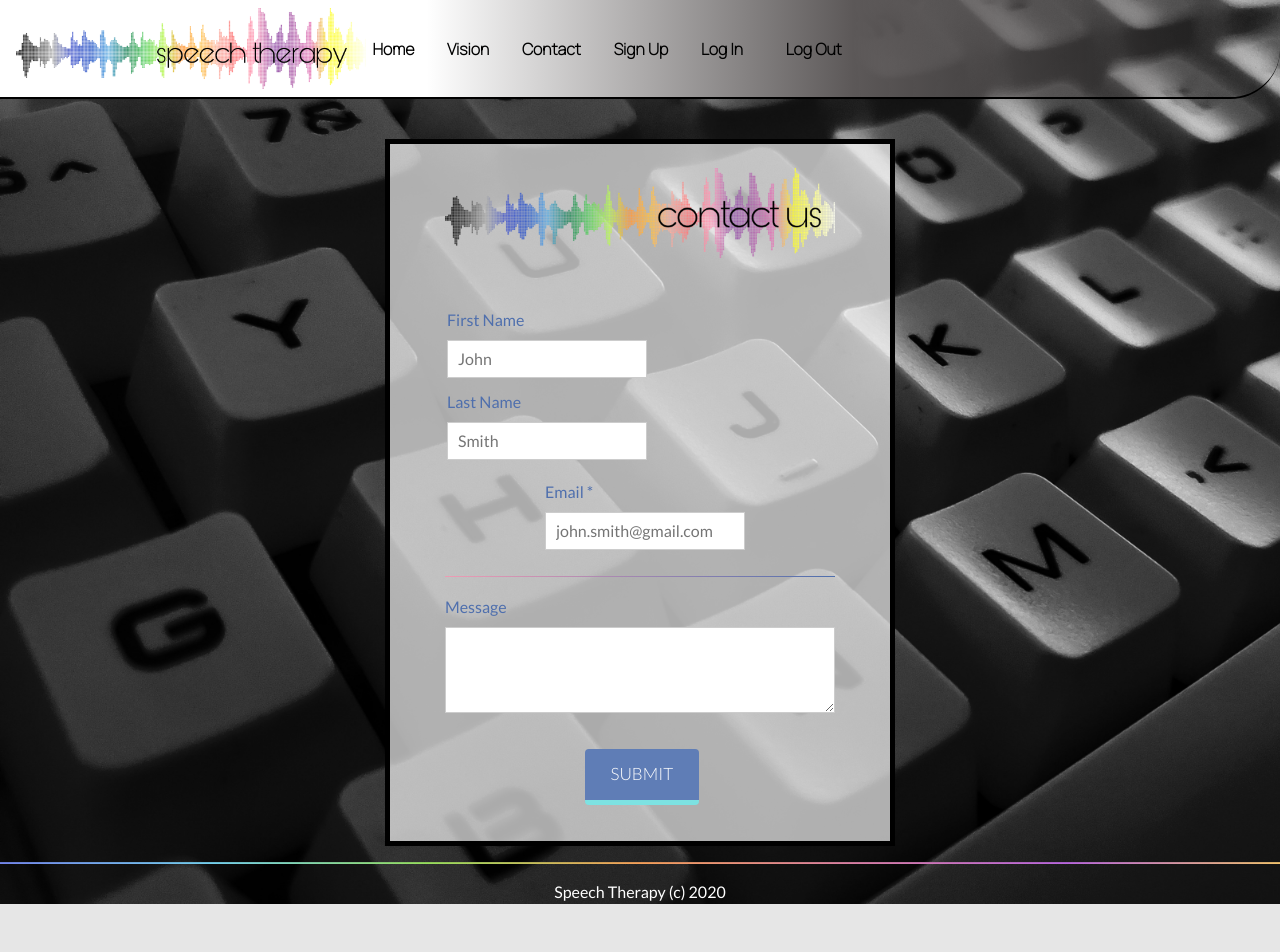
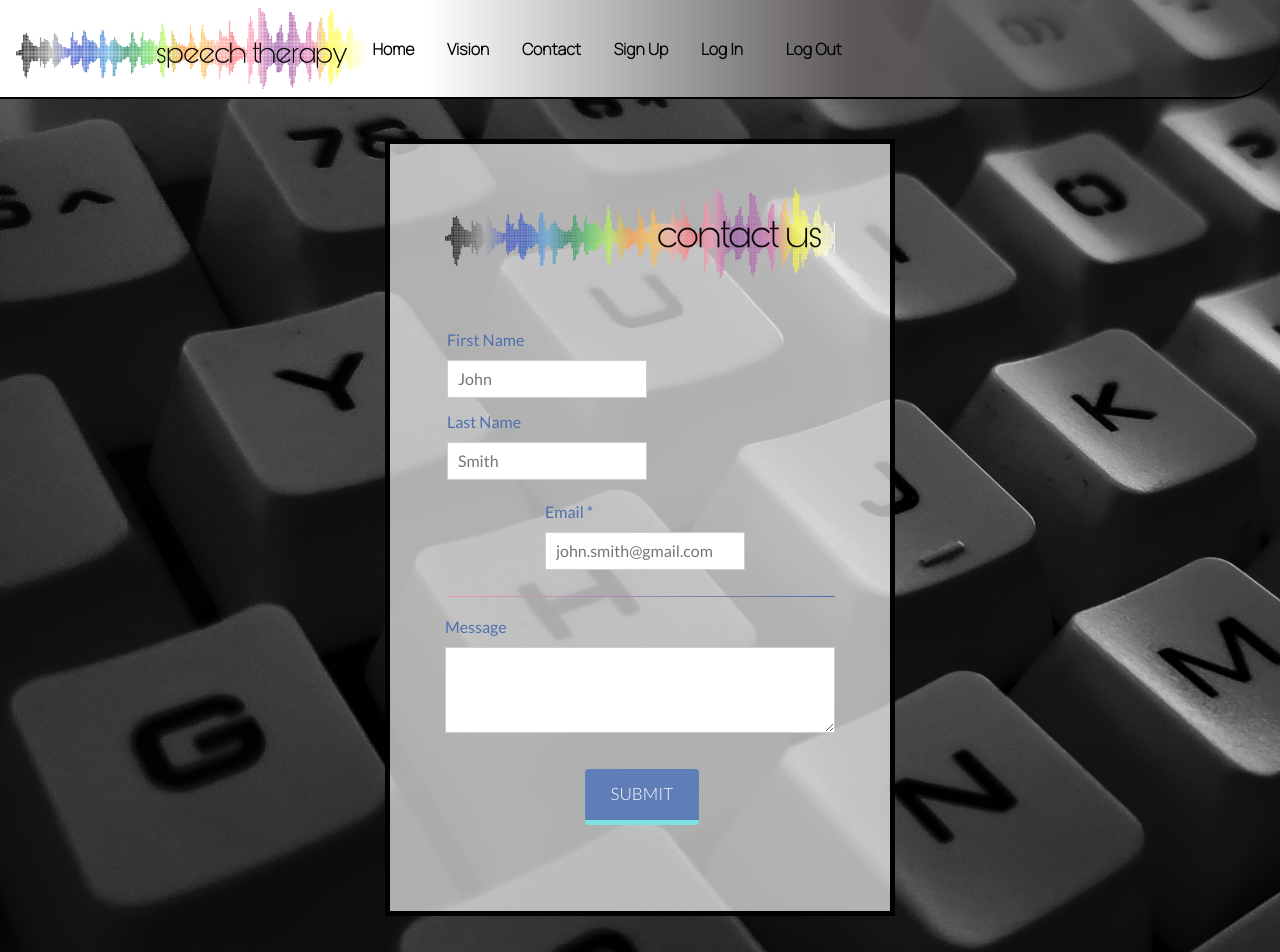
Before and after one commit to Bearpaw11/speech_app, a React (Create React App) app in the folder client/: page /Contact in a window 1280 px wide. Shown: the top 952 px of the page. Before the commit the page ends 904 px from the top, so only its background shows below. Built offline with nearby package versions, Linux system fonts and the light colour scheme; a web font is replaced by a local one.

Commit message:
updated margin on container div and height of footer

```diff
--- a/client/src/App.css
+++ b/client/src/App.css
@@ -61,14 +61,19 @@ body {
 .footer {
     text-align: center;
     color: white;
+    height: 50px;
 }
-
 
 .boldHR {
     background: linear-gradient(to right, #7486eb, #74cfeb, #97dd5e, #f5a05a, #d87fa4, #b867dd, #f0c26d);
     height: 1px;
 }
-
+.container{
+    padding-top: 20px;
+    padding-bottom: 50px;
+    margin-top: 50px;
+    margin-bottom: 100px;
+}
 
 #btn-aquaColor {
    background-color: rgb(74, 192, 153);
--- a/client/src/App.js
+++ b/client/src/App.js
@@ -57,7 +57,6 @@ function App(props) {
 
             {/* CONDITIONAL RENDERING: if the state of isOpen is true, then render AppModal component with the isOpen boolean value equal to the passed in isOpen, and the hideModal value equal to the passed in hideModal */}
 
-
             <Footer />
 
         </div>
```
